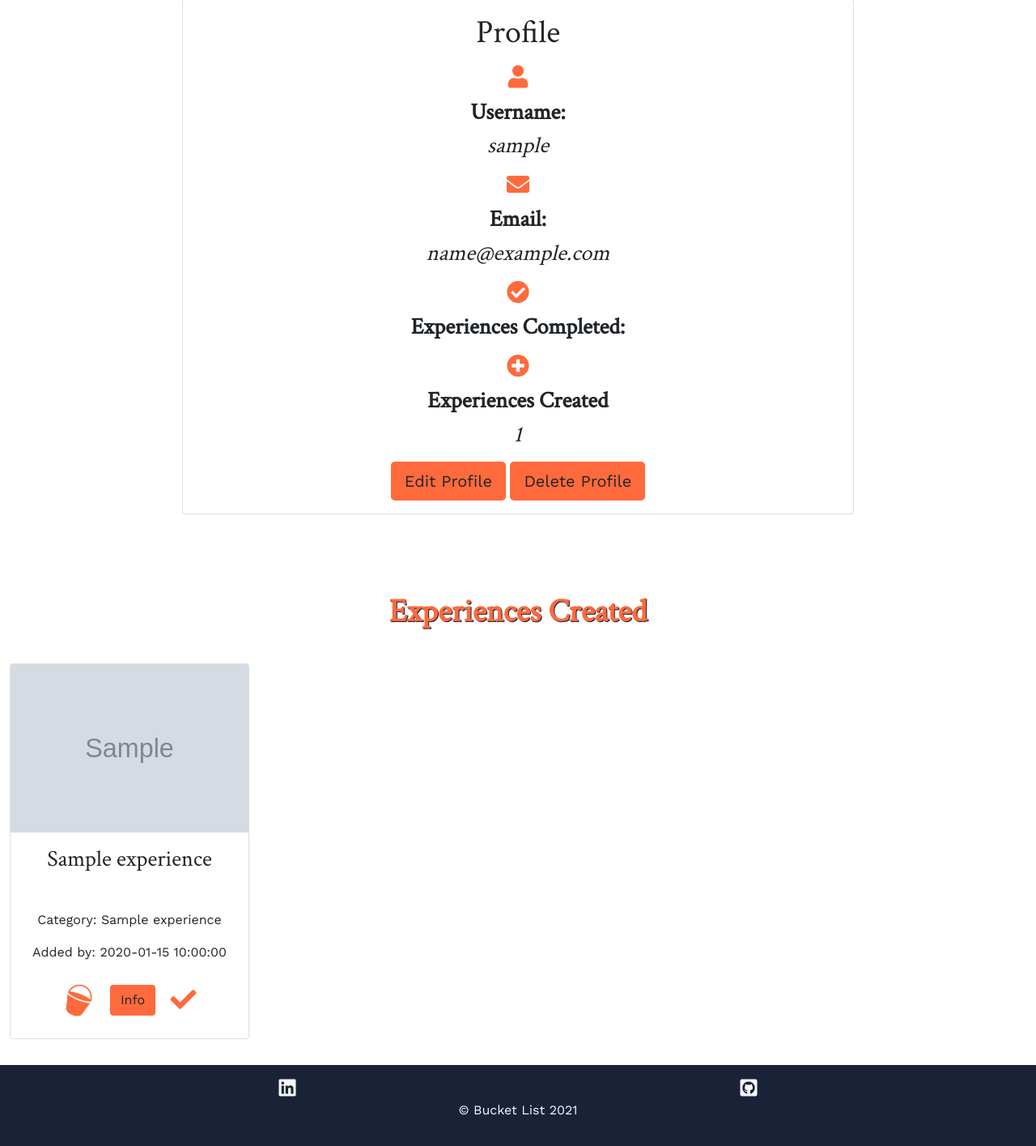
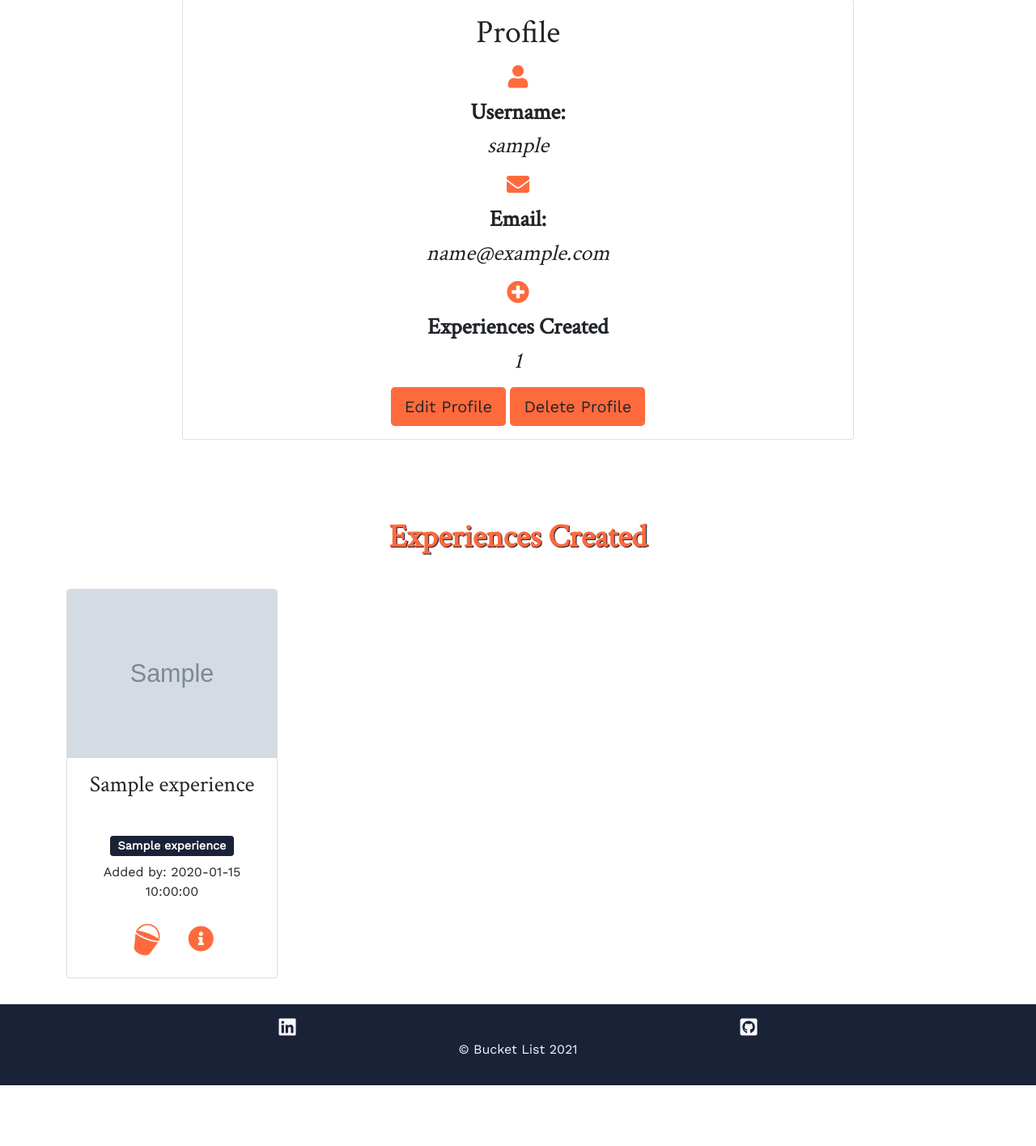
Before and after one commit to Callymags/ms3-BucketList, a Flask app: page /profile/1 in a window 1280 px wide. Shown: the part 131-1546 px from the top of the page at 81% size. After the commit the page ends 1471 px from the top, so only its background shows below. Run offline with Flask 2, Linux system fonts and the light colour scheme; the visitor is signed in with stand-in values (Sample User, id 1); grey boxes marked "Sample" are stand-in pictures; a database or web service that is not in the repository returns one stand-in record (values such as "Sample title").

Commit message:
feat: Add custom styling to experience cards

```diff
--- a/static/css/style.css
+++ b/static/css/style.css
@@ -203,7 +203,7 @@ form {
     padding-top: 2rem;
 }
 
-/* -----------------HOME- EXPERIENCES CARD----------------- */
+/* ----------------- EXPERIENCES CARD ----------------- */
 .experiences-container {
     overflow-x: hidden;
 }
@@ -229,6 +229,10 @@ Contribution Link: https://stackoverflow.com/questions/17642447/change-bootstrap
     border-top: 5px solid #1a2238;
   }
 
+/*
+End of contribution
+*/
+
 .experience-card {
     margin-top: 2rem;
     margin-bottom: 2rem;
@@ -249,6 +253,27 @@ Contribution Link: https://stackoverflow.com/questions/17642447/change-bootstrap
 }
 
 
+/* ----------------- EXPERIENCE INFO ----------------- */
+.exp-dropup {
+    display: inline;
+}
+
+.dropup > button {
+    color: #ff6a3d;
+    font-size: 1.5rem;
+}
+
+.dropdown > button:hover {
+    color: #1a2238;
+}
+
+.dropup > .dropdown-menu {
+    background-color: #ff6a3d;
+}
+
+.dropup > .dropdown-menu > li > a:hover{
+    color: #1a2238;
+}
 
 /* ----------------- CATEGORIES ----------------- */
 .categories-container {
--- a/templates/profile.html
+++ b/templates/profile.html
@@ -21,11 +21,6 @@
                         <h3><em>{{ email }}</em></h3>
                     </div>
                     <div class="container profile-containers">
-                        <h3><i class="fas fa-check-circle icon-style"></i></h3>
-                        <h3><strong>Experiences Completed:</strong></h3>
-                        <h3><em>{{ experiences.length }}</em></h3>
-                    </div>
-                    <div class="container profile-containers">
                         <h3><i class="fas fa-plus-circle icon-style"></i></h3>
                         <h3><strong>Experiences Created</strong></h3>
                         <h3><em>{{ experiences|length }}</em></h3>
@@ -37,7 +32,7 @@
         </div>
     </div>
 </div>
-<div class="experiences-created-container container-fluid">
+<div class="experiences-created-container container">
     <h1 class="text-center subheading"><strong>Experiences Created</strong></h1>
     <div class="row">
         {% for experience in experiences %}
@@ -46,15 +41,19 @@
                         <img src=" {{ experience.img_address }}" class="card-img-top exp-image" alt="Image of experience">
                         <div class="card-body">
                             <h3 class="card-title exp-title text-center">{{ experience.experience_name }}</h3>
-                            <p class="">Category: {{ experience.category_name }}</p>
+                            <span class="badge navy-btn">{{ experience.category_name }}</span>
                             <p class="">Added by: {{ experience.added_by }}</p>
                             <div class="row buttons-bottom">
                                 <div class="col">
-                                    <a href="#" class="btn btn-large">
-                                        <img class="bucket-button-style" src="/static/images/ms3-bucket-icon.ico" alt="Orange bucket icon">
-                                    </a>
-                                    <a href="{{ url_for('experience.exp_info', exp_id=experience._id) }}" class="btn btn-large orange-btn">Info</a>
-                                    <a href="#" class="btn btn-large icon-button-style"><i class="fas fa-check"></i></a>
+                                    <div class="col">
+                                        <a href="#" type="button" class="btn btn-large" data-bs-toggle="tooltip" data-bs-placement="top" title="Add to Bucket List">
+                                            <img class="bucket-button-style" src="/static/images/ms3-bucket-icon.ico" alt="Orange bucket icon">
+                                        </a>
+                                        <a class="btn btn-large exp-button" href="{{ url_for('experience.exp_info', exp_id=experience._id) }}"
+                                        data-bs-toggle="tooltip" data-bs-placement="top" title="See Information">
+                                            <i class="fas fa-info-circle icon-style"></i>
+                                        </a>
+                                    </div>
                                 </div>
 
                             </div>
```
Also changed, not shown: templates/experience_info.html (+4 -4 lines).
